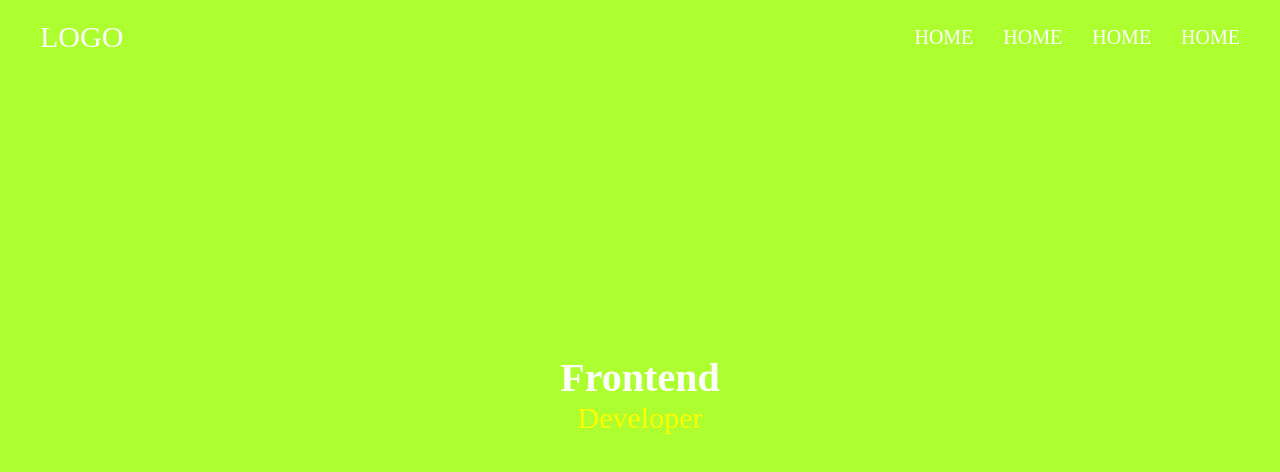
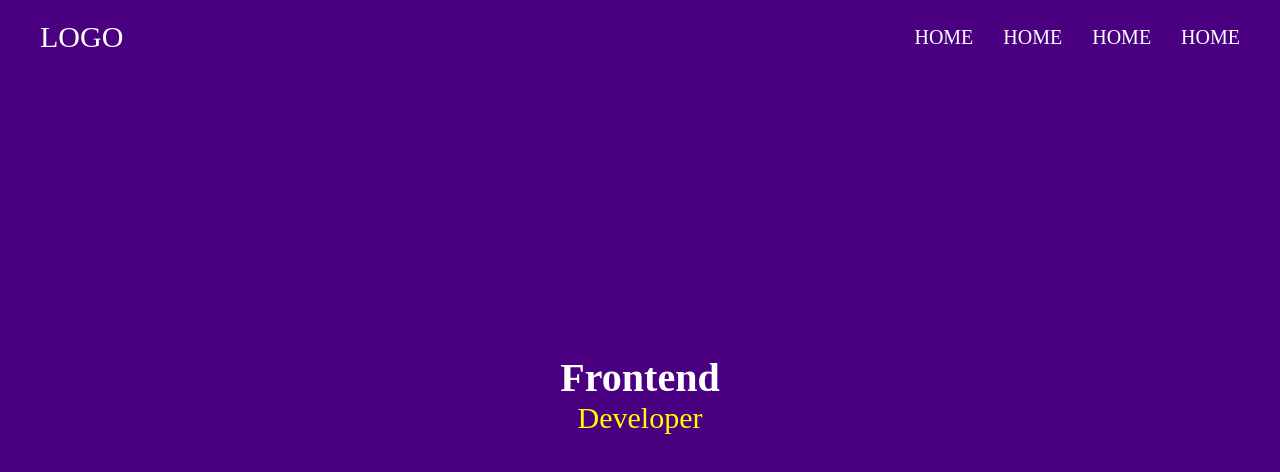
Before and after one commit to ITLIVEACADEMY/git-text1400, a plain HTML site: page index.html in a window 1280 px wide. Drawn offline with Linux system fonts and the light colour scheme.

Commit message:
change bg

```diff
--- a/css/main.css
+++ b/css/main.css
@@ -18,7 +18,7 @@ ul {
 }
 .header {
     height: 100vh;
-    background: greenyellow;
+    background: indigo;
 }
 
 .header__nav {
```
